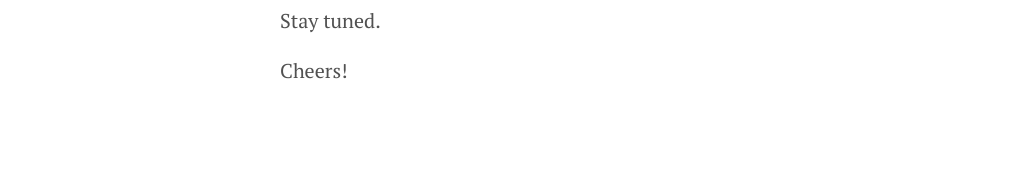
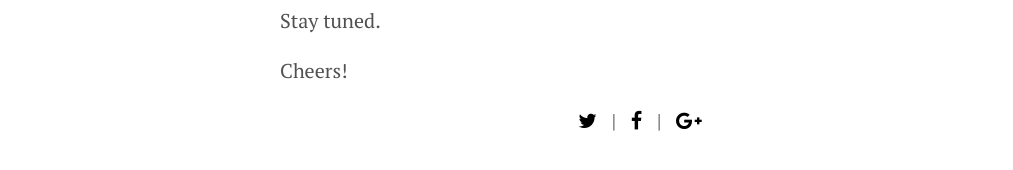
Before and after one commit to purezen/purezen.github.io, a Jekyll site: the page built from _posts/2015-02-13-greetings-interweb.md, in a window 1280 px wide. Shown: the part 524-694 px from the top of the page, without its empty margins (0-1013 px from the left). Built offline with Jekyll 4.4.1, drawn with Linux system fonts in a browser that asks for light colours; nearby versions of some CDN libraries; Markdown is read by kramdown in place of the engine named in the settings.

Commit message:
enable social sharing strategy for posts

```diff
--- /dev/null
+++ b/_includes/social_sharing.html
@@ -0,0 +1,20 @@
+<div class="center social-sharing">
+  <a href="https://twitter.com/share?text={{page.title}}%20via%20@{{site.author.twitter}}&url={{site.url}}{{page.url}}"
+    onclick="window.open(this.href, 'twitter-share', 'width=550,height=235');return false;">
+    <i class="fa fa-twitter" style="color:black;"></i>
+  </a>
+  &nbsp;
+  |
+  &nbsp;
+  <a href="https://www.facebook.com/sharer/sharer.php?u={{site.url}}{{page.url}}"
+    onclick="window.open(this.href, 'facebook-share','width=580,height=296');return false;">
+    <i class="fa fa-facebook" style="color:black;"></i>
+  </a>
+  &nbsp;
+  |
+  &nbsp;
+  <a href="https://plus.google.com/share?url={{site.url}}{{page.url}}"
+    onclick="window.open(this.href, 'google-plus-share', 'width=490,height=530');return false;">
+  <i class="fa fa-google-plus" style="color:black;"></i>
+  </a>
+</div>
--- a/_layouts/post.html
+++ b/_layouts/post.html
@@ -9,6 +9,7 @@ layout: default
     <p class="post-date" itemprop="datePublished" content="{{ page.date | date: "%Y-%m-%d" }}">{{ page.date | date_to_string }}</p>
     {% if page.comments %}<p><a href="{{ site.url }}{{ page.url }}#disqus_thread">Comments</a></p>{% endif %}
     {{ content }}
+    {% include social_sharing.html %}
     {% if page.comments %}<div id="disqus_thread"></div>{% endif %}
   </div>
 </article>
```
